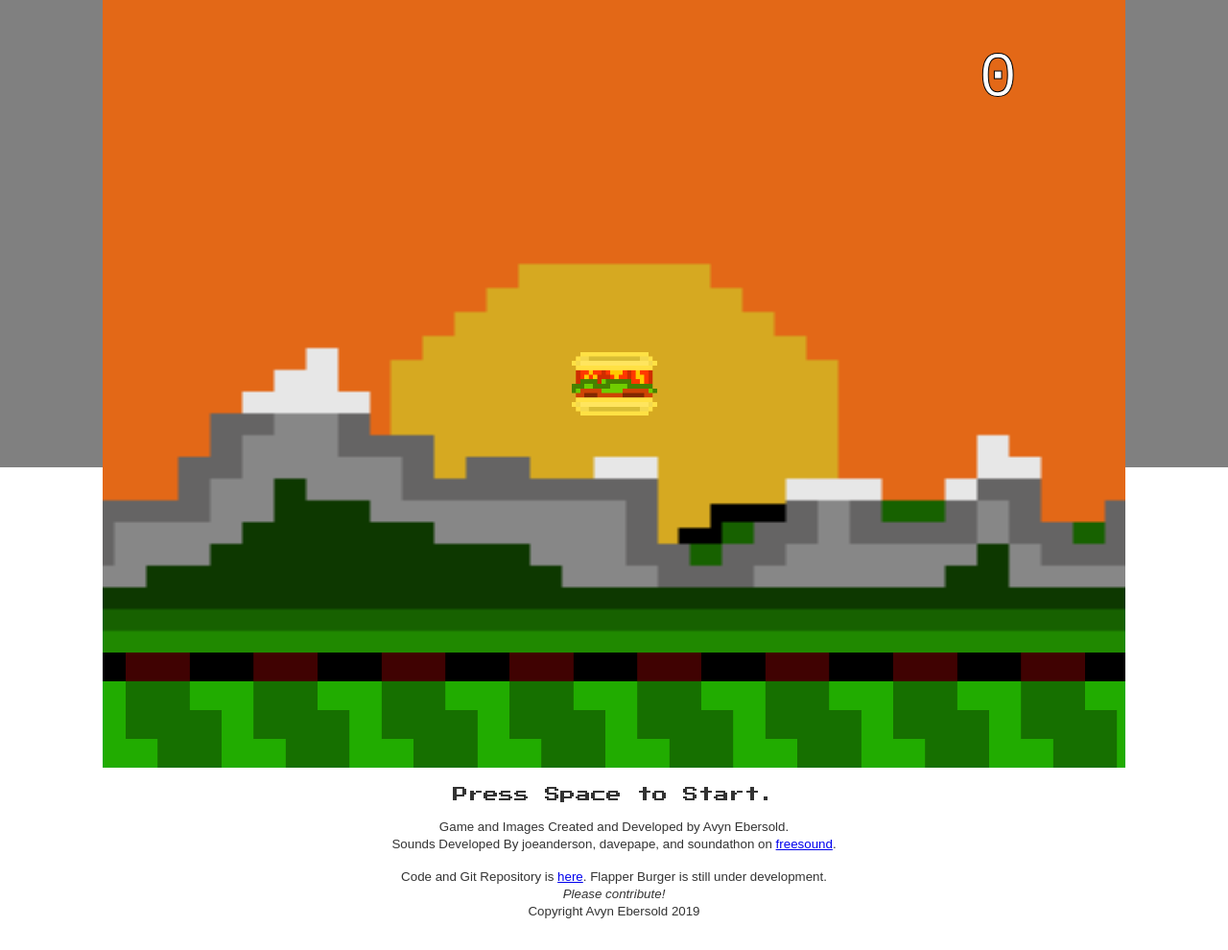
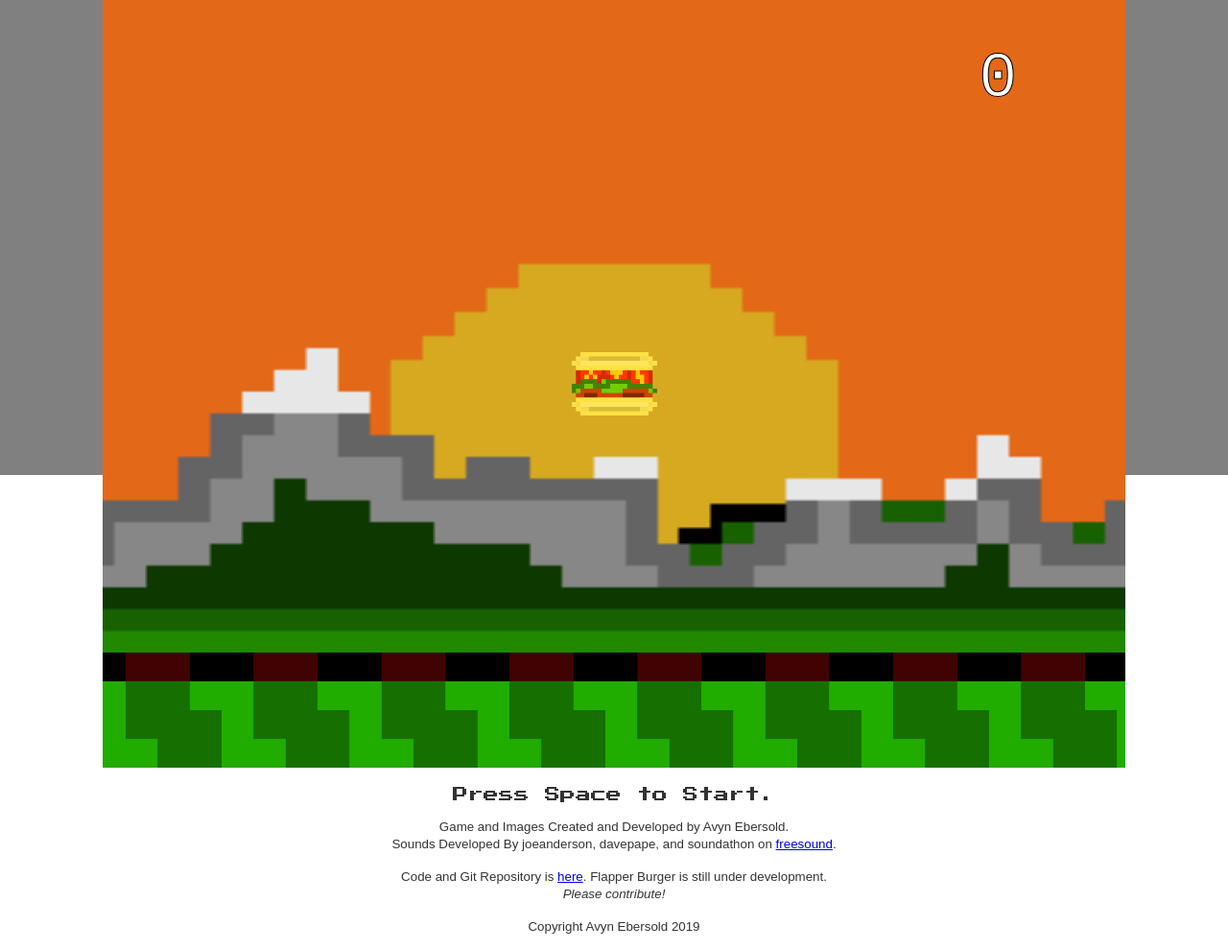
Before and after one commit to AvynEbersold/fb, a plain HTML site: page index.html in a window 1280 px wide. Shown: the whole page at 96% size. Drawn offline with Linux system fonts and the light colour scheme.

Commit message:
Update index.html

```diff
--- a/index.html
+++ b/index.html
@@ -25,9 +25,10 @@
     <div class="to-do">
       <p class="arcade">Press Space to Start.</p>
       <p><small>Game and Images Created and Developed by Avyn Ebersold.<br>
-      Sounds Developed By joeanderson, davepape, and soundathon on <a href="https://freesound.org/" target="_blank">freesound</a>.</small></p>
+        Sounds Developed By joeanderson, davepape, and soundathon on <a href="https://freesound.org/" target="_blank">freesound</a>.</small></p>
       <p><small>Code and Git Repository is <a href="https://github.com/AvynEbersold/fb" target="_blank">here</a>. Flapper Burger is still under
-        development. <br><em>Please contribute!</em><br>Copyright Avyn Ebersold 2019</small></p>
+        development. <br><em>Please contribute!</em></small></p>
+      <p><small>Copyright Avyn Ebersold 2019</small></p>
     </div>
   </body>
 </html>
```
